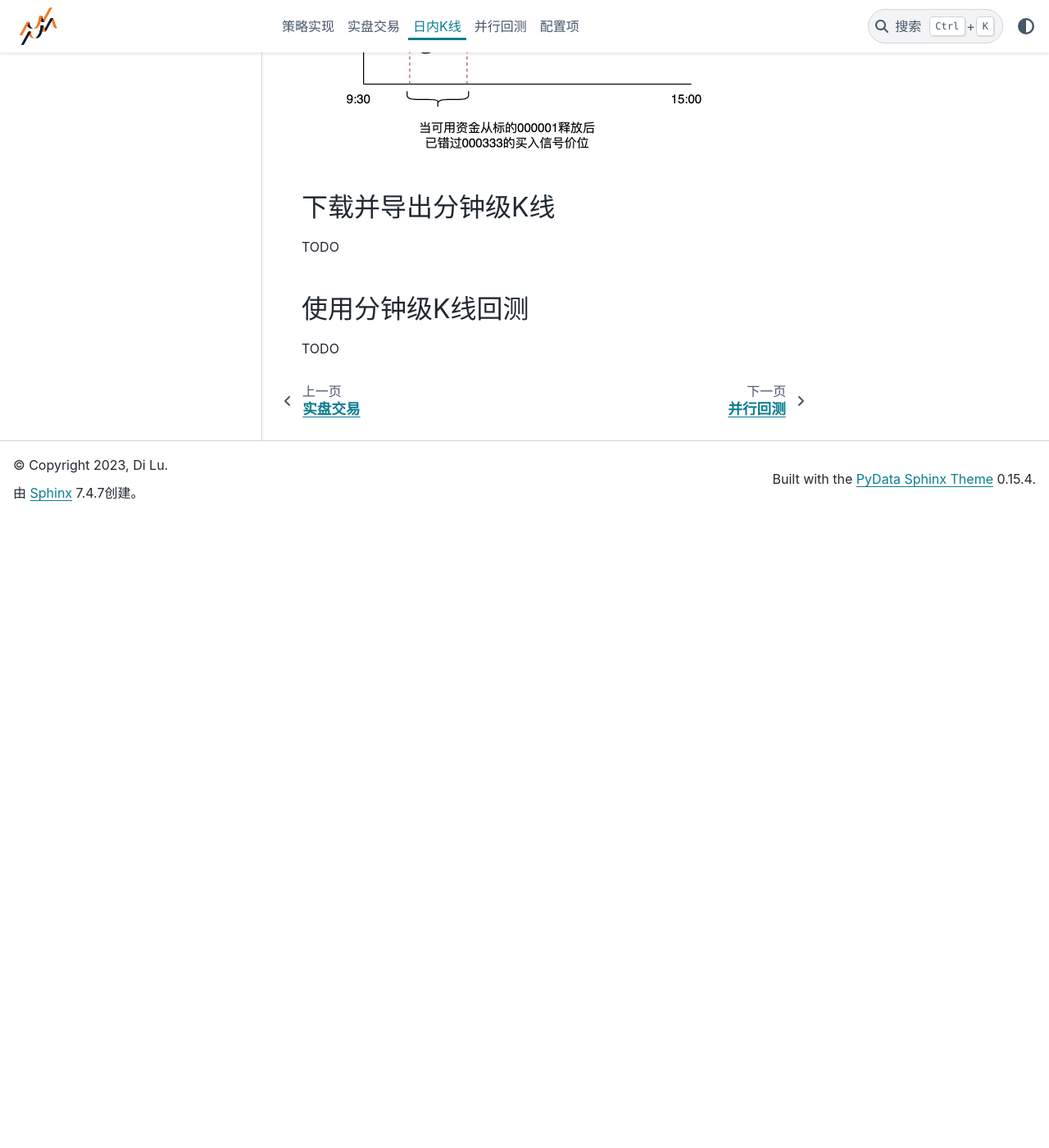
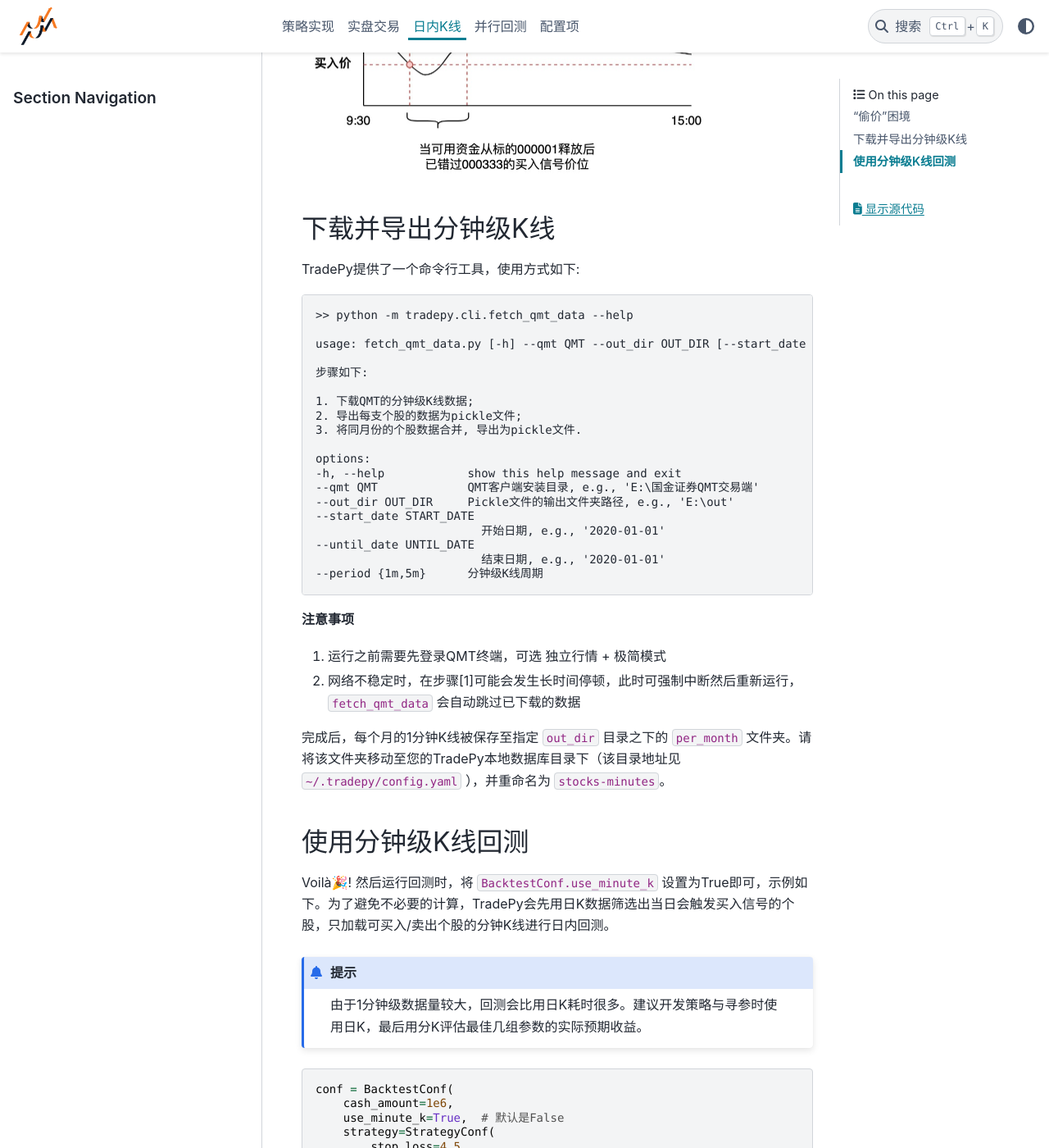
Before and after one commit to namoshizun/TradePy, a Sphinx documentation site: the page built from docs/source/minute-k.rst, in a window 1280 px wide and 1400 px high, scrolled down 918 px. Shown: the whole window at 82% size. Built offline with Sphinx 7.4.7 and the PyData theme 0.15.4, drawn with Linux system fonts in a browser that asks for light colours; pages that are not in the unit, such as notebooks, are missing from menus; before the commit the page ends 1548 px from its top, so only the background shows below that; some of the changed text lies outside the part shown.

Commit message:
Finish minute K doc

```diff
--- a/docs/source/minute-k.rst
+++ b/docs/source/minute-k.rst
@@ -2,18 +2,18 @@
 ==================
 
 
-"偷价"困局
+"偷价"困境
 -------------------
 
 在 `快速上手 </quickstart.html>`_ 教程中提示到，使用日K回测时，如果日内价格运行区间同时包含止盈和止损价，此时TradePy **无法判断止盈止损的发生顺序**，因此会默认止损优先。如果您设置的止损与止盈幅度较小，这个问题会尤其突出，甚至完全改变收益曲线。
 
 
-另一个问题是， **如果您希望以日内价格为买入**，比如"以开盘价计算当日60均线，价格回落到60均上方0.3%时买入"，用日K回测可能会发生"偷价"！让我们看一个简单例子:
+另一个问题是， **如果您希望以日内价格买入**，比如"以开盘价计算当日60均线，价格回落到60均上方0.3%时买入"，用日K回测可能会发生"偷价"！让我们看一个简单例子:
 
 - 假设某日开盘时全仓持股000001，在11:00触发止损
 - 当日只有000333在10:00时，股价满足买入条件
 
-此时，如果日K回测的实现逻辑是“先卖出，再买入”，则会在止损之后，再以000333在10:00时的价格买入。但实盘中000333在11:00后价格不一定再回归到10:00时位置，实际上当日是无法开新仓的。反之，如果是“先买入，再卖出”，并且000333在尾盘价格会回归到买入信号价，则会导致实际可开的仓位在回测时无法出现（因为卖出前没有可用资金）。 **解决这些问题的办法之一，即是使用分钟级K线回测**。
+此时，如果日K回测的实现逻辑是“先卖出，再买入”，则会在止损之后，再以000333在10:00时的价格买入。但实盘中000333在不一定再回归到10:00的价位，实际上当日是无法开新仓的。反之，如果是“先买入，再卖出”，但000333在尾盘时回归到了买入信号价，则会导致实际可开的仓位在回测时无法出现（因为执行卖出前没有可用资金）。此时无论怎样都会导致回测结果与实盘有较大出入。 **解决这些问题的办法之一，即是使用分钟级K线回测**。
 
 .. image:: _static/steal-price.jpeg
     :width: 500px
@@ -22,10 +22,60 @@
 
 下载并导出分钟级K线
 -------------------
-TODO
 
+TradePy提供了一个命令行工具，使用方式如下:
+
+.. code-block:: console
+
+    >> python -m tradepy.cli.fetch_qmt_data --help
+
+    usage: fetch_qmt_data.py [-h] --qmt QMT --out_dir OUT_DIR [--start_date START_DATE] [--until_date UNTIL_DATE] [--period {1m,5m}]
+
+    步骤如下:
+
+    1. 下载QMT的分钟级K线数据;
+    2. 导出每支个股的数据为pickle文件;
+    3. 将同月份的个股数据合并, 导出为pickle文件.
+
+    options:
+    -h, --help            show this help message and exit
+    --qmt QMT             QMT客户端安装目录, e.g., 'E:\国金证券QMT交易端'
+    --out_dir OUT_DIR     Pickle文件的输出文件夹路径, e.g., 'E:\out'
+    --start_date START_DATE
+                            开始日期, e.g., '2020-01-01'
+    --until_date UNTIL_DATE
+                            结束日期, e.g., '2020-01-01'
+    --period {1m,5m}      分钟级K线周期
+
+
+**注意事项**
+
+1. 运行之前需要先登录QMT终端，可选 独立行情 + 极简模式
+2. 网络不稳定时，在步骤[1]可能会发生长时间停顿，此时可强制中断然后重新运行， ``fetch_qmt_data`` 会自动跳过已下载的数据
+
+完成后，每个月的1分钟K线被保存至指定 ``out_dir`` 目录之下的 ``per_month`` 文件夹。请将该文件夹移动至您的TradePy本地数据库目录下（该目录地址见 ``~/.tradepy/config.yaml`` ），并重命名为 ``stocks-minutes``。
 
 
 使用分钟级K线回测
 -------------------
-TODO
+
+Voilà🎉! 然后运行回测时，将 ``BacktestConf.use_minute_k`` 设置为True即可，示例如下。为了避免不必要的计算，TradePy会先用日K数据筛选出当日会触发买入信号的个股，只加载可买入/卖出个股的分钟K线进行日内回测。
+
+..  admonition:: 提示
+
+    由于1分钟级数据量较大，回测会比用日K耗时很多。建议开发策略与寻参时使用日K，最后用分K评估最佳几组参数的实际预期收益。
+
+
+.. code-block:: python
+
+    conf = BacktestConf(
+        cash_amount=1e6,
+        use_minute_k=True,  # 默认是False
+        strategy=StrategyConf(
+            stop_loss=4.5,
+            take_profit=5,
+        )
+    )
+
+    df = StocksDailyBarsDepot.load()
+    res, trade_book = MovingAverageCrossoverStrategy.backtest(df, conf)
--- a/docs/source/trading.rst
+++ b/docs/source/trading.rst
@@ -118,7 +118,7 @@ TradePy的实盘交易系统由两个部分组成，适合用于基于日K的中
 安装QMT以及XtQuant
 ~~~~~~~~~~~~~~~~~~~~
 
-到官网下载 `XtQuant <http://docs.thinktrader.net/pages/633b48/>`_，解压后将xtquant文件夹移动到Python的本地库目录下，一般为: ``C:\Users\用户名\AppData\Local\Programs\Python\Python311\Lib\site-packages``。然后安装并登录QMT交易端，登录时注意选择"极简模式"
+到官网下载 `XtQuant <http://docs.thinktrader.net/pages/633b48/>`_，解压后将xtquant文件夹移动到Python的本地库目录下，一般为: ``C:\Users\用户名\AppData\Local\Programs\Python\Python311\Lib\site-packages``。然后安装并登录QMT交易端，登录时注意选择"极简模式"。如果您已安装XtQuant，请确认安装的是最新版。
 
 
 
```
Also changed, not shown: docs/source/index.rst (+5 -3 lines), 2 other files.
